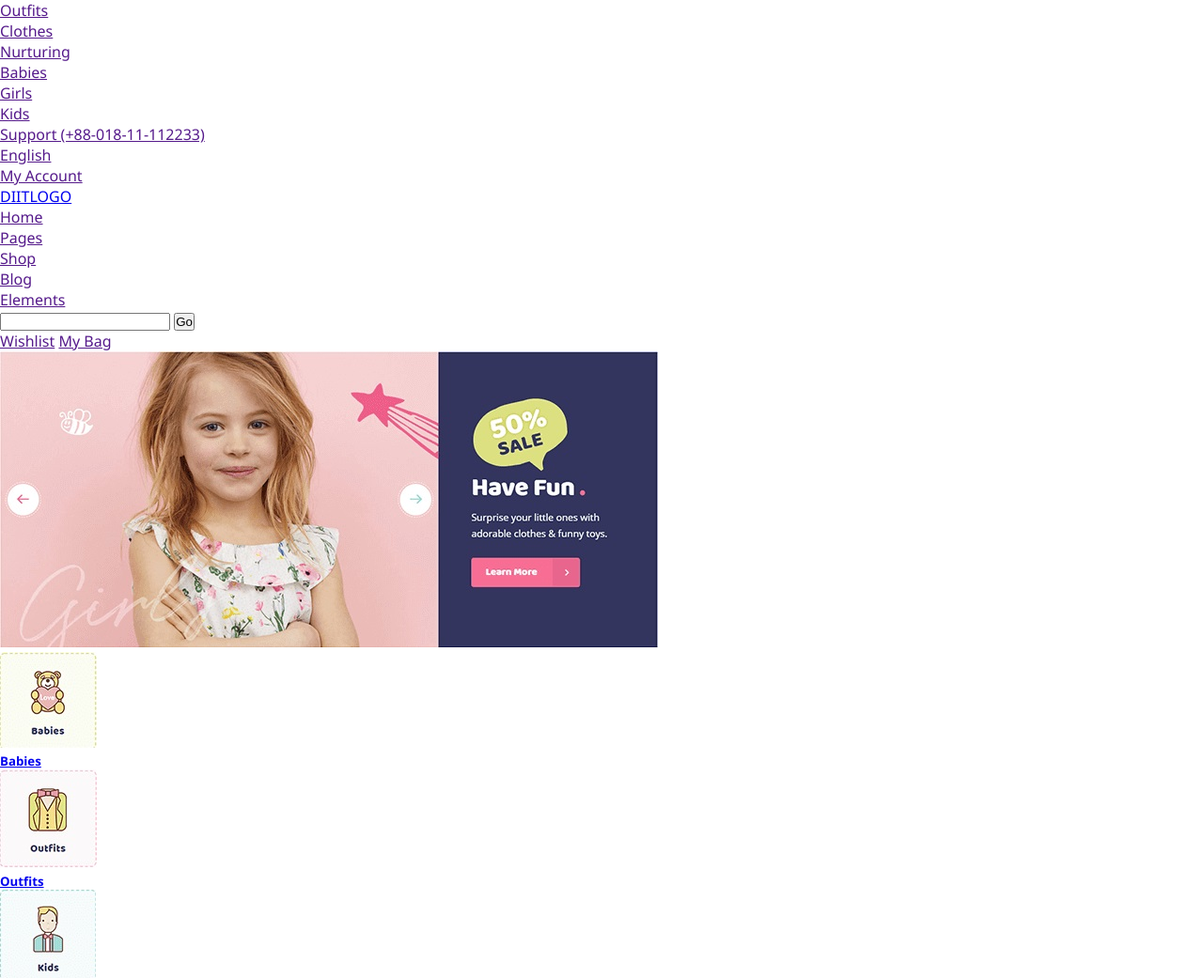
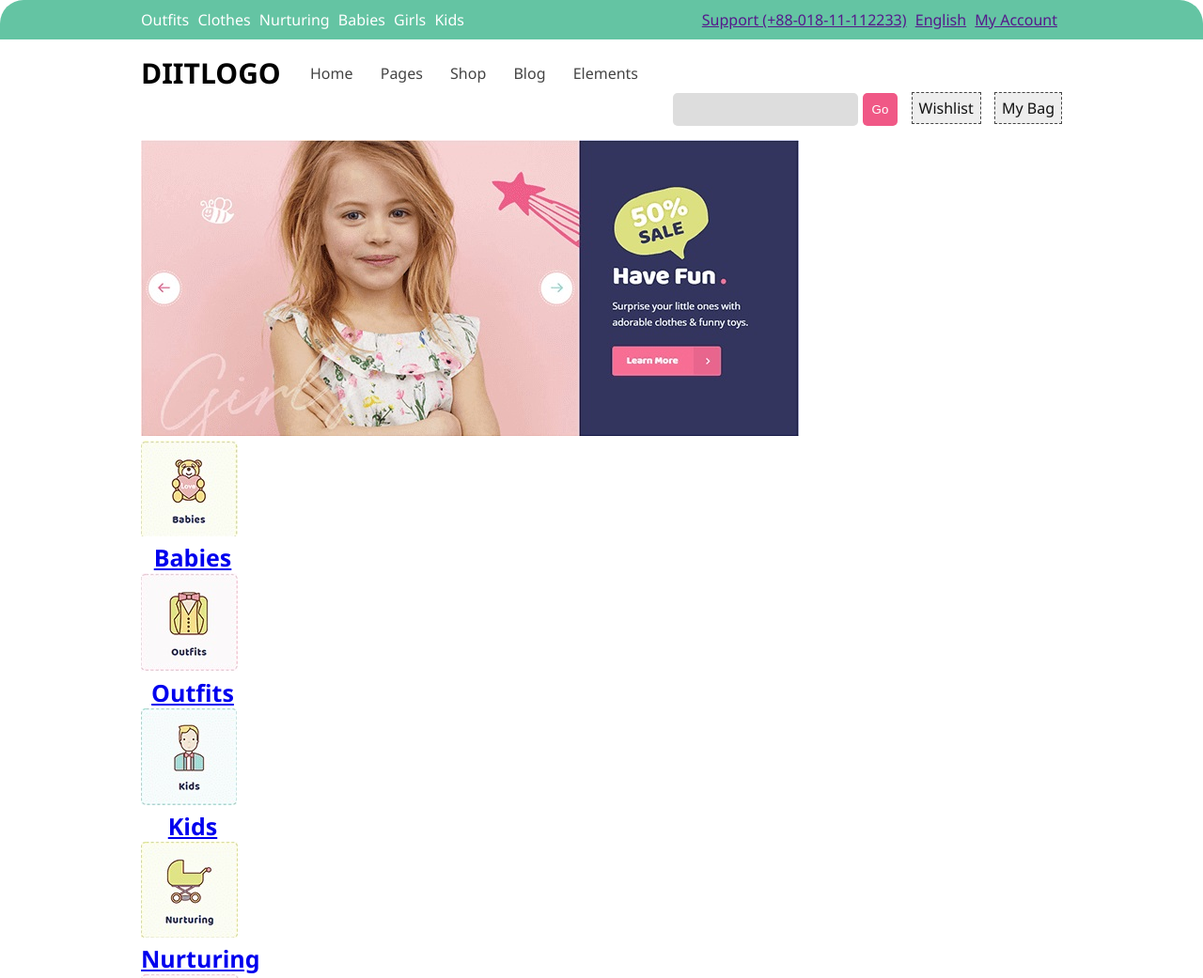
Before and after one commit to arbhuyan/DStore, a plain HTML site: page index.html in a window 1280 px wide. Shown: the top 1041 px of the page at 94% size. Drawn offline with Linux system fonts and the light colour scheme.

Commit message:
Add files via upload

```diff
--- a/css/style.css
+++ b/css/style.css
@@ -8,3 +8,103 @@ body {
 	font-family: Segoe UI, arial, sans-serif;
 	font-size: 1em;
 }
+
+h1, h2, h3, h4, h5 {
+	font-weight: bold;
+	font-size: 25px;
+}
+
+/* default */
+.max-wrapper {
+	width: 980px;
+	margin: 0 auto;
+}
+
+/* Header */
+#header {
+	background: #64c4a3;
+	color: #fff;
+	overflow: hidden;
+	padding: 10px;
+	border-radius: 25px 25px 0px 0px;
+}
+.primary-menu ul li {
+	display: inline;
+	margin-right: 5px;
+}
+.primary-menu ul li a {
+	color: #fff;
+	text-decoration: none;
+}
+.float-left {
+	float: left;
+}
+
+.secondery-menu ul li  {
+	display: inline;
+	margin-right: 5px;
+}
+.float-right {
+	float: right;
+}
+
+/* nav */
+#nav {
+	margin: 15px 0;
+	overflow: hidden;
+}
+.logo {
+	width: 140px;
+	font-size: 30px;
+	font-weight: bold;
+	text-decoration: none;
+	color: #000;
+	margin-right: 30px;
+}
+#nav .primary-menu {
+	width: 410px;
+}
+#nav .primary-menu ul li a {
+	color: #444;
+	display: inline-block;
+	padding: 10px;
+}
+.search-form input[type="text"] {
+	padding: 10px;
+	background: #ddd;
+	border: none;
+	border-radius: 5px;
+}
+.search-form input[type="button"] {
+	padding: 10px;
+	background: #F05886;
+	border: none;
+	border-radius: 5px;
+	color: #fff;
+}
+#nav .secondery-menu * {
+	display: inline;
+}
+.icon-box {
+	border: 1px dashed #444;
+	padding: 5px 7px;
+	text-decoration: none;
+	color: #111;
+	background: #eee;
+	margin-left: 10px;
+}
+
+/*
+#category * {
+	display: inline;
+}*/
+
+#category .box {
+	width: 110px;
+
+}
+
+#category .box h5 {
+	text-align: center;
+
+}
```
